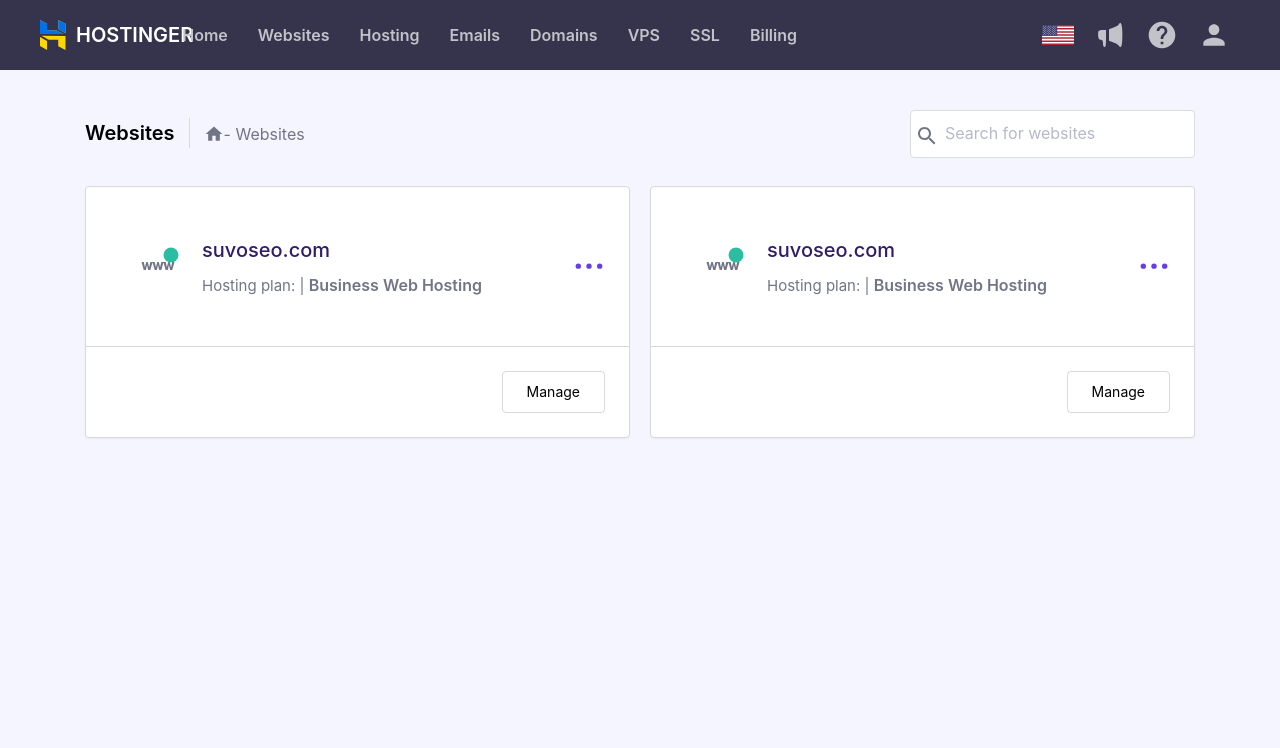
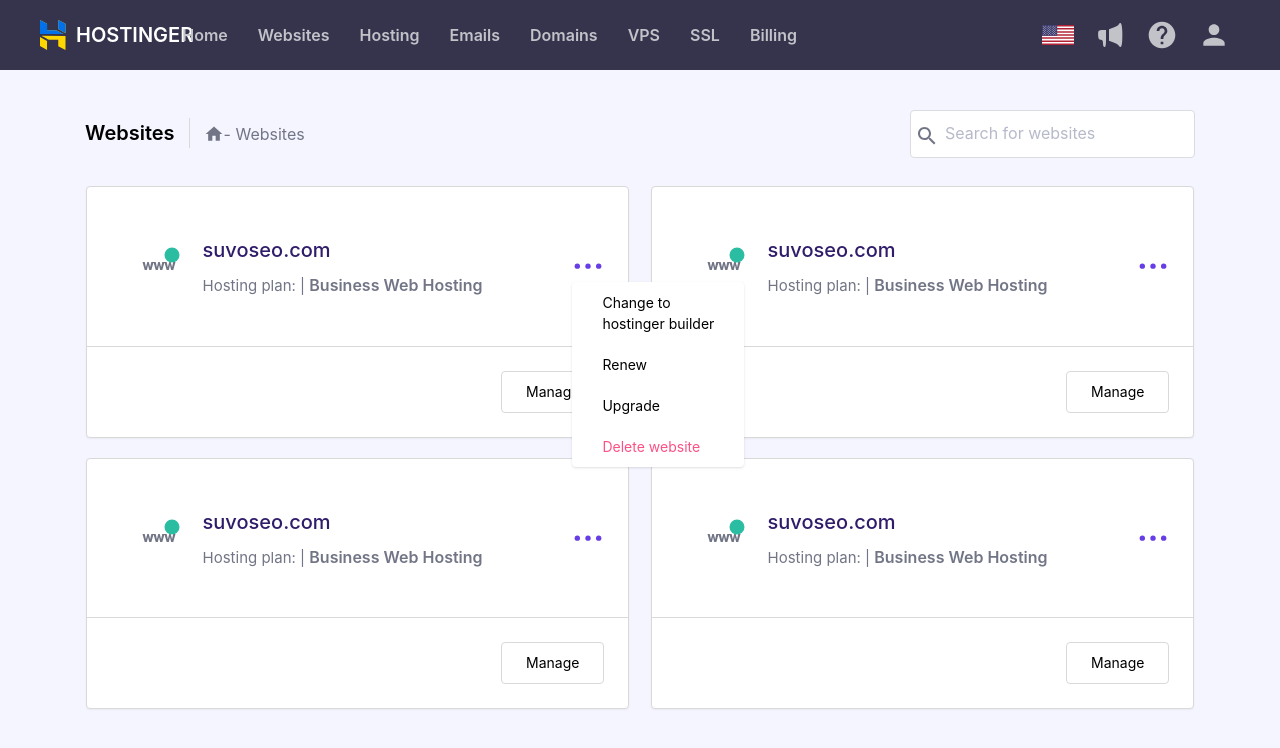
Before and after one commit to zkrana/Hostinger-clone, a React (Create React App) app: page /websites in a window 1280 px wide. Both pictures are taken after a click on the icon 589 px from the left and 266 px from the top of the page. Shown: the top 748 px of the page. Built offline with nearby package versions, Linux system fonts and the light colour scheme.

Commit message:
Website component implementation

```diff
--- a/src/components/Websites/WebBlock.jsx
+++ b/src/components/Websites/WebBlock.jsx
@@ -1,27 +1,27 @@
 import React, { useState } from 'react'
 import './website.css'
 export default function WebBlock() {
-    const [show, setHide] = useState(true)
+    const [show, setHide] = useState(false)
     const showHide = () =>{
-        if( show == true ){
+        if( show == false ){
+            setHide(true)
+        }else{
             setHide(false)
-        }else{
-            setHide(true)
         }
     }
 
-    let iconRotate = show ? 'rotate' : 'hideRotate';
+    let actionPanel = show ? 'webActionPanel' : 'hidewebActionPanel';
 
   return (
-    <div className="container">
-        <div className="content-body">
+    <div className="container w-full sm:w-[49%]">
+        <div className="content-body w-full">
             <div className="panel-controller">
                 <div className="main-box-wrapper">
                     <div className=" regular-heading title text-center md:text-left">
                         <div className="icon-box">
-                        <svg part="svg" xmlns="http://www.w3.org/2000/svg" aria-hidden="true" aria-labelledby="icon-order-website" focusable="false" viewBox="0 0 24 24" class="h-icon" width="48" height="48" dataV735aeef5="" block="" grayDark=""><g><path fill-rule="evenodd" clip-rule="evenodd" d="M5.93245 14L6.5234 11.4933L7.11436 14H8.17926L9.29681 10H8.1617L7.5766 12.6687L6.90957 10H6.13723L5.47021 12.6687L4.87926 10H3.75L4.86755 14H5.93245ZM11.409 14L12 11.4933L12.5909 14H13.6558L14.7734 10H13.6383L13.0532 12.6687L12.3861 10H11.6138L10.9468 12.6687L10.3558 10H9.22656L10.3441 14H11.409ZM16.8857 14L17.4767 11.4933L18.0676 14H19.1325L20.2501 10H19.1149L18.5298 12.6687L17.8628 10H17.0905L16.4235 12.6687L15.8325 10H14.7032L15.8208 14H16.8857Z"></path></g></svg>
+                            <svg part="svg" xmlns="http://www.w3.org/2000/svg" aria-hidden="true" aria-labelledby="icon-order-website" focusable="false" viewBox="0 0 24 24" class="h-icon" width="48" height="48" dataV735aeef5="" block="" grayDark=""><g><path fill-rule="evenodd" clip-rule="evenodd" d="M5.93245 14L6.5234 11.4933L7.11436 14H8.17926L9.29681 10H8.1617L7.5766 12.6687L6.90957 10H6.13723L5.47021 12.6687L4.87926 10H3.75L4.86755 14H5.93245ZM11.409 14L12 11.4933L12.5909 14H13.6558L14.7734 10H13.6383L13.0532 12.6687L12.3861 10H11.6138L10.9468 12.6687L10.3558 10H9.22656L10.3441 14H11.409ZM16.8857 14L17.4767 11.4933L18.0676 14H19.1325L20.2501 10H19.1149L18.5298 12.6687L17.8628 10H17.0905L16.4235 12.6687L15.8325 10H14.7032L15.8208 14H16.8857Z"></path></g></svg>
 
-                        <svg part="svg" xmlns="http://www.w3.org/2000/svg" aria-hidden="true" aria-labelledby="icon-neutral" focusable="false" viewBox="0 0 24 24" class="indicator" width="18" height="18" dataV2d50d136=""><g><circle cx="12" cy="12" r="10"></circle></g></svg>
+                            <svg part="svg" xmlns="http://www.w3.org/2000/svg" aria-hidden="true" aria-labelledby="icon-neutral" focusable="false" viewBox="0 0 24 24" class="indicator" width="18" height="18" dataV2d50d136=""><g><circle cx="12" cy="12" r="10"></circle></g></svg>
                         </div>
 
                         <div className="content-box">
@@ -33,8 +33,16 @@
                     </div>
                 </div>
                 <div className="websites-action">
-                    <div className="web-action-icon">
-                        <svg part="svg" xmlns="http://www.w3.org/2000/svg" aria-hidden="true" aria-labelledby="actionDots" focusable="false" viewBox="0 0 24 24" class="h-icon icon-primary cursor-pointer horizontal" width="32" height="32" dataV73710d93="" block=""><g><g><circle cx="12.1091" cy="4" r="2"></circle><circle cx="12.1091" cy="20" r="2"></circle><circle cx="12.1091" cy="12" r="2"></circle></g></g></svg>
+                    <div className="web-action-icon" onClick={showHide}>
+                            <svg part="svg" xmlns="http://www.w3.org/2000/svg" aria-hidden="true" aria-labelledby="actionDots" focusable="false" viewBox="0 0 24 24" class="h-icon icon-primary cursor-pointer horizontal" width="32" height="32" dataV73710d93="" block=""><g><g><circle cx="12.1091" cy="4" r="2"></circle><circle cx="12.1091" cy="20" r="2"></circle><circle cx="12.1091" cy="12" r="2"></circle></g></g></svg>
+                        <div className={actionPanel}>
+                            <ul>
+                                <li> <span>Change to <br></br>hostinger builder</span> </li>
+                                <li> <span>Renew</span> </li>
+                                <li> <span>Upgrade</span> </li>
+                                <li> <span>Delete website</span> </li>
+                            </ul>
+                        </div>
                     </div>
                 </div>
             </div>
--- a/src/components/Websites/Websites.jsx
+++ b/src/components/Websites/Websites.jsx
@@ -11,7 +11,8 @@
             <div className="websites-wrapper">
                 <WebBlock />
                 <WebBlock />
-
+                <WebBlock />
+                <WebBlock />
             </div>
         </div>
     </div>
--- a/src/components/Websites/website.css
+++ b/src/components/Websites/website.css
@@ -1,11 +1,13 @@
 
 .websites-wrapper {
-    @apply flex mt-7 gap-[20px];
+    @apply flex mt-7 flex-wrap gap-[20px];
 }
 .websites-wrapper .container {
     padding: 0;
   }
-
+.content-body{
+  margin-bottom: 0;
+}
 .page-title {
     display: flex;
     justify-content: space-between;
@@ -36,5 +38,20 @@
     @apply border border-whiteborder rounded;
   }
   .web-action-icon svg {
-    @apply fill-light transform rotate-90;
+    @apply fill-light transform rotate-90 hover:bg-[#f8f1f1] hover:rounded-full;
 }
+
+
+/* webActionPanel */
+.hidewebActionPanel{
+  @apply hidden;
+}
+.webActionPanel{
+  @apply block absolute bg-[white] rounded-[4px] shadow;
+}
+.webActionPanel ul li {
+  @apply text-left px-[30px] py-[10px] hover:bg-whiteborder cursor-pointer text-[14px] font-[400];
+}
+.webActionPanel ul li:last-child {
+  @apply text-disable;
+}
```
